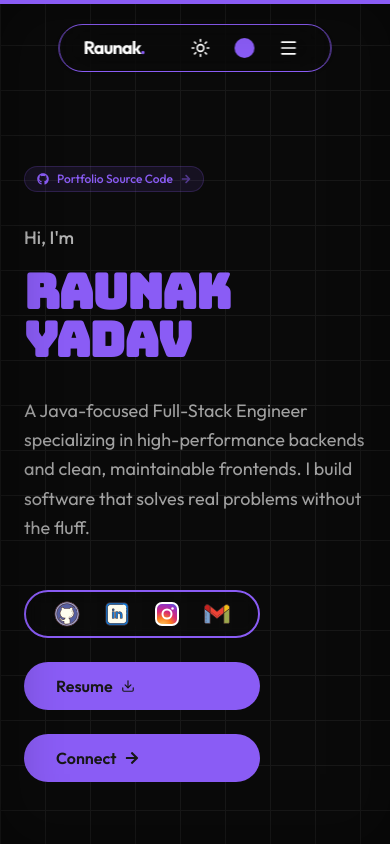
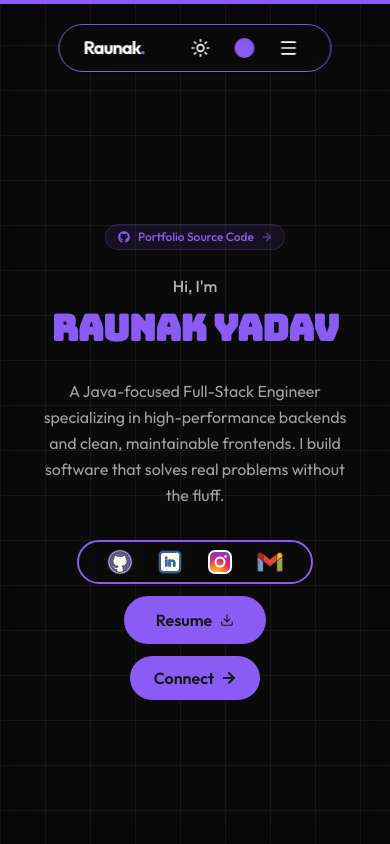
Before and after one commit to Raunak7888/Portfolio, a Next.js app: page / in a window 390 px wide. Shown: the top 844 px of the page. Built offline with nearby package versions, Linux system fonts and the light colour scheme; a web font is replaced by a local one.

Commit message:
feat: fic the skill bug

```diff
--- a/src/app/layout.tsx
+++ b/src/app/layout.tsx
@@ -1,5 +1,5 @@
 import type { Metadata } from "next";
-import "./globals.css";
+import "./globals.css"
 import {
     Mitr,
     Modak,
@@ -18,7 +18,6 @@ import {
     JetBrains_Mono,
 } from "next/font/google";
 import { Providers } from "@/components/Provider";
-import Navbar from "@/components/section/navbar/Navbar";
 
 const bungee = Bungee({
     variable: "--font-bungee",
--- a/src/components/section/hero/HeroCard.tsx
+++ b/src/components/section/hero/HeroCard.tsx
@@ -9,7 +9,6 @@ import { gsap } from "@/lib/gsap";
 import { SocialIcons } from "@/components/ui/SocialLinks";
 import HeroVisualStack from "./CodeCard";
 import data from "@/Data/Data.json";
-import { Download } from "lucide-react";
 import ResumeButton from "./ResumeDownloader";
 
 /* ---------------- Framer Motion (layout only) ---------------- */
@@ -45,40 +44,19 @@ export default function HeroContent() {
         if (!hi || !name || !desc) return;
 
         const ctx = gsap.context(() => {
-            // Clear text for typing targets
             hi.textContent = "";
             desc.textContent = "";
 
-            // Keep layout, just hide initially
             gsap.set([hi, name, desc], { visibility: "visible" });
 
             const tl = gsap.timeline({ delay: 0.6 });
 
-            // ALL START AT THE SAME TIME (position 0)
-
-            // Typing: "Hi, I'm"
+            tl.to(hi, { text: "Hi, I'm", duration: 0.8, ease: "none" }, 0);
             tl.to(
-                hi,
-                {
-                    text: "Hi, I'm",
-                    duration: 0.8,
-                    ease: "none",
-                },
+                name,
+                { text: data.hero.fullName, duration: 1.2, ease: "none" },
                 0,
             );
-
-            // Scramble name
-            tl.to(
-                name,
-                {
-                    text: data.hero.fullName,
-                    duration: 1.2,
-                    ease: "none",
-                },
-                0,
-            );
-
-            // Typing description
             tl.to(
                 desc,
                 {
@@ -98,17 +76,34 @@ export default function HeroContent() {
             variants={containerVariants}
             initial="hidden"
             animate="visible"
-            className="grid lg:grid-cols-12 select-none gap-12 items-center w-full"
+            className="
+                grid
+                grid-cols-1
+                lg:grid-cols-12
+                select-none
+                gap-8 sm:gap-10 lg:gap-12
+                items-center
+                w-full
+                px-4 sm:px-6 lg:px-0
+            "
         >
-            {/* Left */}
-            <div className="lg:col-span-7 space-y-8 relative top-3 text-left">
-                <motion.div variants={itemVariants}>
+            {/* ── Left column ── */}
+            <div className="lg:col-span-7 space-y-6 sm:space-y-8 relative lg:top-3 text-center sm:text-left">
+                {/* Badge */}
+                <motion.div
+                    variants={itemVariants}
+                    className="flex justify-center sm:justify-start"
+                >
                     <Link
                         href={data.heroSection.viewSourceGithubLinkUrl}
                         target="_blank"
-                        className="inline-flex items-center gap-2 px-3 py-1 rounded-full
-                        bg-primary/10 border border-primary/20 text-primary
-                        text-xs font-medium hover:bg-primary/20 transition-all group"
+                        className="
+                            inline-flex items-center gap-2
+                            px-3 py-1 rounded-full
+                            bg-primary/10 border border-primary/20 text-primary
+                            text-xs font-medium
+                            hover:bg-primary/20 transition-all group
+                        "
                     >
                         <FaGithub />
                         <span>Portfolio Source Code</span>
@@ -116,8 +111,12 @@ export default function HeroContent() {
                     </Link>
                 </motion.div>
 
-                <motion.div variants={itemVariants} className="space-y-4">
-                    <h2 className="text-foreground/70 text-lg md:text-xl font-medium">
+                {/* Greeting + Name */}
+                <motion.div
+                    variants={itemVariants}
+                    className="space-y-2 sm:space-y-4"
+                >
+                    <h2 className="text-foreground/70 text-base sm:text-lg md:text-xl font-medium">
                         <span
                             ref={hiRef}
                             className="inline-block"
@@ -128,40 +127,65 @@ export default function HeroContent() {
 
                     <h1
                         ref={nameRef}
-                        className="text-5xl md:text-7xl text-primary
-                        font-bungee font-bold tracking-tight
-                        min-h-18"
+                        className="
+                            text-4xl xs:text-5xl sm:text-6xl md:text-7xl
+                            text-primary font-bungee font-bold tracking-tight
+                            min-h-12 sm:min-h-16 md:min-h-18
+                            leading-tight
+                        "
                     >
                         {data.hero.fullName}
                     </h1>
                 </motion.div>
 
+                {/* Description */}
                 <motion.p
                     ref={descRef}
                     variants={itemVariants}
-                    className="max-w-135 text-muted-foreground
-                    text-lg md:text-xl leading-relaxed
-                    min-h-14"
+                    className="
+                        mx-auto sm:mx-0
+                        max-w-prose sm:max-w-lg lg:max-w-135
+                        text-muted-foreground
+                        text-base sm:text-lg md:text-xl
+                        leading-relaxed
+                        min-h-12 sm:min-h-14
+                    "
                 >
                     {data.heroSection.description}
                 </motion.p>
 
+                {/* CTA buttons */}
                 <motion.div
                     variants={itemVariants}
-                    className="flex gap-6 pt-4 w-fit max-[440px]:flex-col "
+                    className="
+                        flex flex-col xs:flex-row
+                        items-center sm:items-start
+                        gap-3 sm:gap-4 lg:gap-6
+                        pt-2 sm:pt-4
+                        w-full sm:w-fit
+                    "
                 >
+                    {/* Social icons pill */}
                     <div
-                        className="h-12 flex items-center px-4 border-2
-                            backdrop-blur-sm border-primary rounded-full"
+                        className="
+                            h-11 sm:h-12 flex items-center px-4
+                            border-2 backdrop-blur-sm border-primary rounded-full
+                        "
                     >
                         <SocialIcons />
                     </div>
-                    <ResumeButton/>
+
+                    <ResumeButton />
 
                     <button
-                        className="h-12 px-8 bg-primary text-primary-foreground
-                        font-semibold rounded-full transition-transform
-                        hover:scale-[1.05] flex items-center gap-2"
+                        className="
+                            h-11 sm:h-12 px-6 sm:px-8
+                            bg-primary text-primary-foreground
+                            font-semibold rounded-full
+                            transition-transform hover:scale-[1.05]
+                            flex items-center gap-2
+                            w-fit xs:w-auto justify-center
+                        "
                         onClick={() =>
                             document
                                 .getElementById("contact")
@@ -174,12 +198,16 @@ export default function HeroContent() {
                 </motion.div>
             </div>
 
-            {/* Right */}
+            {/* ── Right column (visual stack) ── */}
             <motion.div
                 initial={{ scale: 0.8, opacity: 0 }}
                 animate={{ scale: 1, opacity: 1 }}
                 transition={{ delay: 0.8, duration: 0.8, ease: "easeOut" }}
-                className="hidden lg:block lg:col-span-5 relative"
+                className="
+                    hidden md:flex md:justify-center
+                    lg:block lg:col-span-5
+                    relative
+                "
             >
                 <HeroVisualStack />
                 <div className="absolute inset-0 bg-primary/10 blur-3xl -z-10" />
--- a/src/components/section/hero/ResumeDownloader.tsx
+++ b/src/components/section/hero/ResumeDownloader.tsx
@@ -6,7 +6,7 @@ export default function ResumeButton() {
 
     return (
         <a
-            href="/Raunak_yadav_resume.pdf"
+            href="/Raunak_Yadav_Resume.pdf"
             download="Raunak_Yadav_Resume.pdf"
             onClick={() => {
                 setLoading(true);
--- a/src/components/section/skill/TechListMobile.tsx
+++ b/src/components/section/skill/TechListMobile.tsx
@@ -18,9 +18,17 @@ export const TechListMobile = ({
 }) => {
     const [activeTab, setActiveTab] = useState<Tab>("All");
 
-    const categories: Tab[] = ["All", "Language", "Framework", "Database", "Tool", "Security"];
+    const categories: Tab[] = [
+        "All",
+        "Language",
+        "Framework",
+        "Database",
+        "Tool",
+        "Security",
+    ];
 
-    const filteredNodes = activeTab === "All"
+    const filteredNodes =
+        activeTab === "All"
             ? nodes
             : nodes.filter((n) => n.data.type === activeTab);
 
@@ -39,7 +47,7 @@ export const TechListMobile = ({
         hidden: {
             opacity: 0,
             y: 30,
-            scale: 0.9
+            scale: 0.9,
         },
         show: {
             opacity: 1,
@@ -48,7 +56,7 @@ export const TechListMobile = ({
             transition: {
                 type: "spring",
                 stiffness: 120,
-                damping: 20
+                damping: 20,
             },
         },
     };
@@ -74,16 +82,19 @@ export const TechListMobile = ({
 
             {/* Bento Grid */}
             <motion.div
+                key={activeTab}
                 variants={containerVariants}
                 initial="hidden"
-                whileInView="show"
-                viewport={{ once: true, amount: 0.2 }}
+                animate="show"
                 className="grid grid-cols-2 gap-3"
             >
                 <AnimatePresence mode="popLayout">
                     {filteredNodes.map((n, idx) => {
                         const isFeature = idx % 3 === 0;
-                        const { legend } = TYPE_STYLES[n.data.type as keyof typeof TYPE_STYLES] || TYPE_STYLES.Tool;
+                        const { legend } =
+                            TYPE_STYLES[
+                                n.data.type as keyof typeof TYPE_STYLES
+                            ] || TYPE_STYLES.Tool;
 
                         return (
                             <motion.button
@@ -102,7 +113,9 @@ export const TechListMobile = ({
                                     style={{ backgroundColor: legend }}
                                 />
 
-                                <div className={`flex h-full relative z-10 ${isFeature ? "flex-row items-center gap-4" : "flex-col justify-between"}`}>
+                                <div
+                                    className={`flex h-full relative z-10 ${isFeature ? "flex-row items-center gap-4" : "flex-col justify-between"}`}
+                                >
                                     <div
                                         className="flex h-10 w-10 shrink-0 items-center justify-center rounded-xl bg-background border shadow-sm text-xl transition-transform group-hover:scale-110"
                                         style={{
--- /dev/null
+++ b/src/types/styles.d.ts
@@ -0,0 +1 @@
+declare module "*.css";
```
Also changed, not shown: 1 other file (tests, documents, lock files or other folders). Lines whose indentation alone changed are shown as unchanged.
